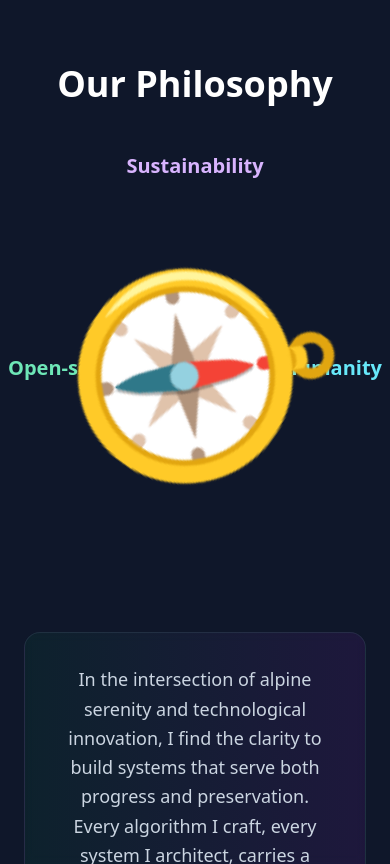
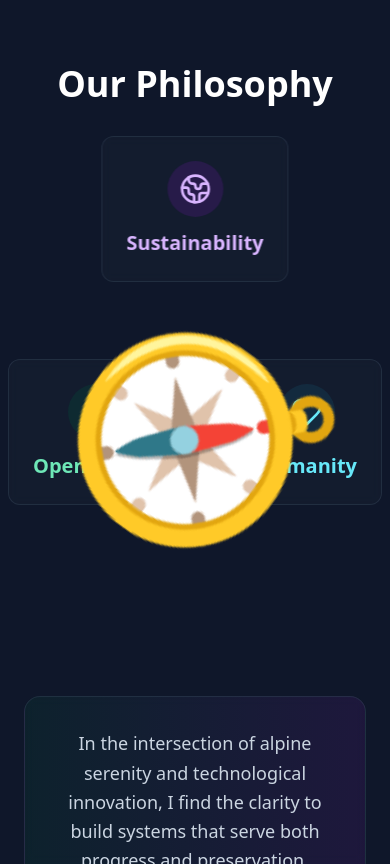
Before and after one commit to nordwestt/nordwestt.github.io, a Next.js app: page / in a window 390 px wide. Shown: the part 6440-7304 px from the top of the page. Built offline with nearby package versions, Linux system fonts and the light colour scheme; a web font is replaced by a local one.

Commit message:
Increase distance

```diff
--- a/app/page.tsx
+++ b/app/page.tsx
@@ -1,7 +1,7 @@
 "use client"
 
 import { useState, useEffect } from "react"
-import { Github, Mail, MapPin, Star, Code, Brain, Users, Shield } from "lucide-react"
+import { Github, Mail, MapPin, Star, Code, Brain, Users, Shield, Leaf, Globe2, Heart } from "lucide-react"
 import { Button } from "@/components/ui/button"
 import { Input } from "@/components/ui/input"
 import { Textarea } from "@/components/ui/textarea"
@@ -505,25 +505,58 @@ export default function NordWestWebsite() {
       {/* Philosophy Section */}
       <section className="py-32 px-6 relative">
         <div className="max-w-4xl mx-auto text-center">
-          <h2 className="text-4xl md:text-5xl font-bold mb-16 chromatic-text rgb-glitch">Our Philosophy</h2>
+          <h2 className="text-4xl md:text-5xl font-bold mb-32 chromatic-text rgb-glitch">Our Philosophy</h2>
 
           {/* Compass Animation Container */}
           <div className="relative h-[400px] mb-16">
             {/* Core Values */}
-            <div className="absolute left-0 top-1/2 -translate-y-1/2 transform -translate-x-4">
+            <div className="absolute left-0 top-1/2 -translate-y-1/2 transform -translate-x-4 group">
+              <div className={`p-6 rounded-xl transition-all duration-300 ${
+                isDarkMode
+                  ? "bg-slate-800/30 hover:bg-slate-800/50 border-slate-700/50"
+                  : "bg-white/70 hover:bg-white/90 border-stone-200"
+              } border backdrop-blur-sm`}>
+                <div className="flex flex-col items-center space-y-3">
+                  <div className={`p-3 rounded-full ${isDarkMode ? "bg-emerald-900/30" : "bg-emerald-100"} group-hover:scale-110 transition-transform duration-300`}>
+                    <Leaf className={`w-8 h-8 ${isDarkMode ? "text-emerald-300" : "text-emerald-700"}`} />
+                  </div>
                   <p className={`text-xl font-semibold ${isDarkMode ? "text-emerald-300" : "text-emerald-700"}`}>
                     Open-source
                   </p>
                 </div>
-            <div className="absolute top-0 left-1/2 -translate-x-1/2 transform -translate-y-4">
+              </div>
+            </div>
+            <div className="absolute top-0 left-1/2 -translate-x-1/2 transform -translate-y-24 group">
+              <div className={`p-6 rounded-xl transition-all duration-300 ${
+                isDarkMode
+                  ? "bg-slate-800/30 hover:bg-slate-800/50 border-slate-700/50"
+                  : "bg-white/70 hover:bg-white/90 border-stone-200"
+              } border backdrop-blur-sm`}>
+                <div className="flex flex-col items-center space-y-3">
+                  <div className={`p-3 rounded-full ${isDarkMode ? "bg-purple-900/30" : "bg-purple-100"} group-hover:scale-110 transition-transform duration-300`}>
+                    <Globe2 className={`w-8 h-8 ${isDarkMode ? "text-purple-300" : "text-purple-700"}`} />
+                  </div>
                   <p className={`text-xl font-semibold ${isDarkMode ? "text-purple-300" : "text-purple-700"}`}>
                     Sustainability
                   </p>
                 </div>
-            <div className="absolute right-0 top-1/2 -translate-y-1/2 transform translate-x-4">
+              </div>
+            </div>
+            <div className="absolute right-0 top-1/2 -translate-y-1/2 transform translate-x-4 group">
+              <div className={`p-6 rounded-xl transition-all duration-300 ${
+                isDarkMode
+                  ? "bg-slate-800/30 hover:bg-slate-800/50 border-slate-700/50"
+                  : "bg-white/70 hover:bg-white/90 border-stone-200"
+              } border backdrop-blur-sm`}>
+                <div className="flex flex-col items-center space-y-3">
+                  <div className={`p-3 rounded-full ${isDarkMode ? "bg-cyan-900/30" : "bg-cyan-100"} group-hover:scale-110 transition-transform duration-300`}>
+                    <Heart className={`w-8 h-8 ${isDarkMode ? "text-cyan-300" : "text-cyan-700"}`} />
+                  </div>
                   <p className={`text-xl font-semibold ${isDarkMode ? "text-cyan-300" : "text-cyan-700"}`}>
                     Humanity
                   </p>
+                </div>
+              </div>
             </div>
 
             {/* Compass */}
```
Lines whose indentation alone changed are shown as unchanged.
